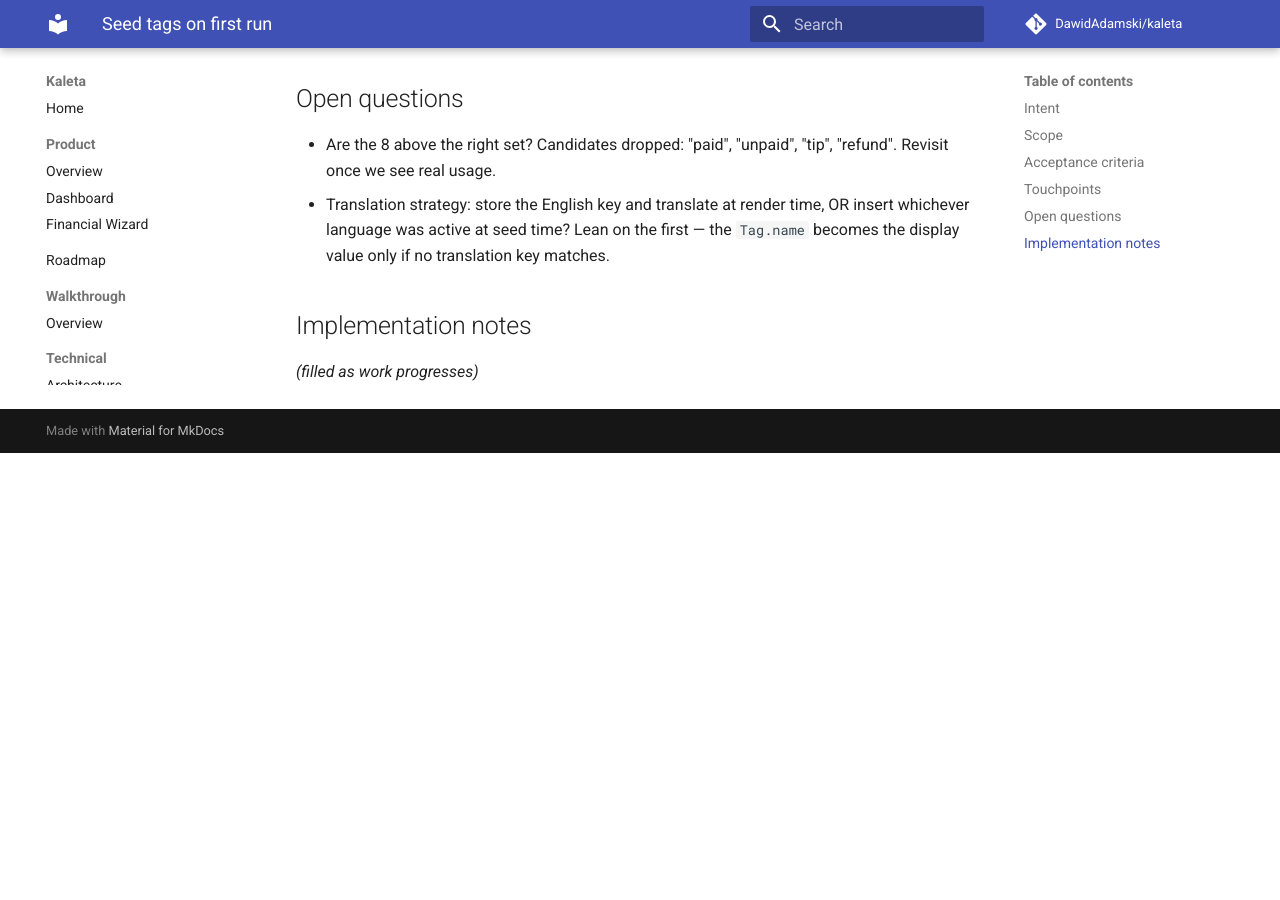
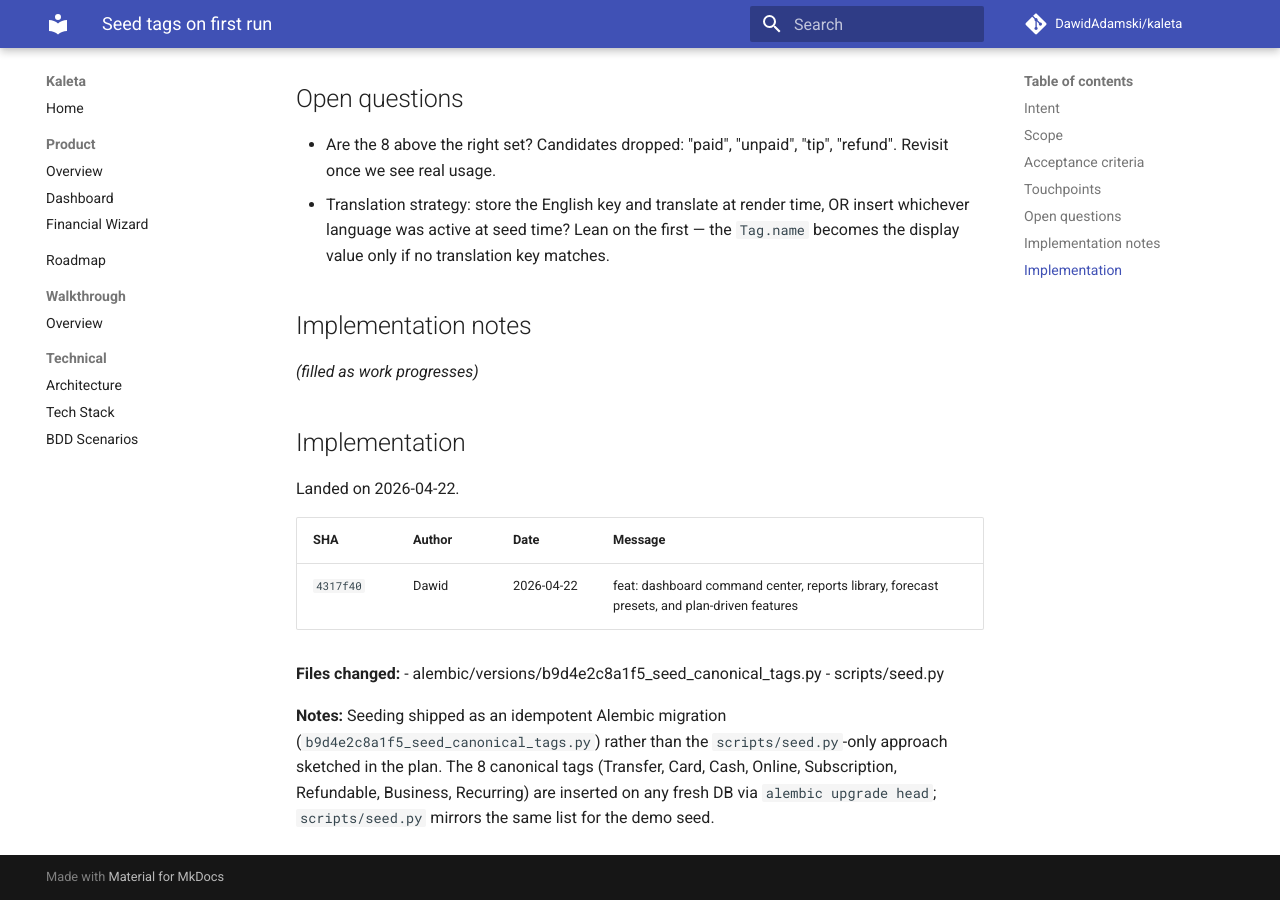
Before and after one commit to DawidAdamski/kaleta, an MkDocs documentation site: the page built from docs/plans/archive/tags-seed-list.md, in a window 1280 px wide and 900 px high, scrolled down 1368 px. Built offline with MkDocs 1.6.1 and Material for MkDocs 9.7.7, drawn with Linux system fonts in a browser that asks for light colours; comment, search, counter and statistics services are not loaded; before the commit the page ends 1821 px from its top, so only the background shows below that.

Commit message:
docs(plans): archive accounts-group-by-switch and tags-seed-list
Both quick-wins were already delivered by 4317f40 but had not been
archived. Verified against code (accounts.py toggle + tags seed migration)
and stamped with commit reference.

Co-Authored-By: Claude Opus 4.7 <noreply@anthropic.com>

```diff
--- a/docs/plans/tags-seed-list.md
+++ b/docs/plans/archive/tags-seed-list.md
@@ -3,7 +3,8 @@ plan_id: tags-seed-list
 title: Seed tags on first run
 area: tags
 effort: small
-status: draft
+status: archived
+archived_at: 2026-04-22
 roadmap_ref: ../roadmap.md#tags
 ---
 
@@ -66,3 +67,22 @@ Out of scope:
 ## Implementation notes
 
 _(filled as work progresses)_
+
+## Implementation
+
+Landed on 2026-04-22.
+
+| SHA | Author | Date | Message |
+|---|---|---|---|
+| `4317f40` | Dawid | 2026-04-22 | feat: dashboard command center, reports library, forecast presets, and plan-driven features |
+
+**Files changed:**
+- alembic/versions/b9d4e2c8a1f5_seed_canonical_tags.py
+- scripts/seed.py
+
+**Notes:** Seeding shipped as an idempotent Alembic migration
+(`b9d4e2c8a1f5_seed_canonical_tags.py`) rather than the
+`scripts/seed.py`-only approach sketched in the plan. The 8 canonical
+tags (Transfer, Card, Cash, Online, Subscription, Refundable,
+Business, Recurring) are inserted on any fresh DB via `alembic upgrade
+head`; `scripts/seed.py` mirrors the same list for the demo seed.
```
Also changed, not shown: docs/plans/README.md (+2 -2 lines), docs/plans/archive/accounts-group-by-switch.md (renamed from docs/plans/accounts-group-by-switch.md, +15 -1 lines).
